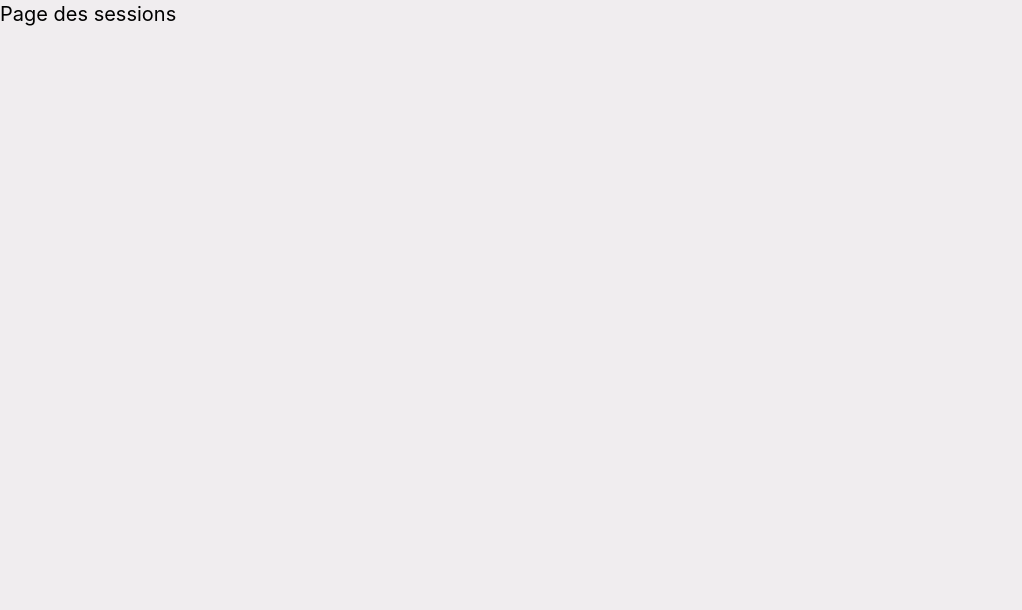
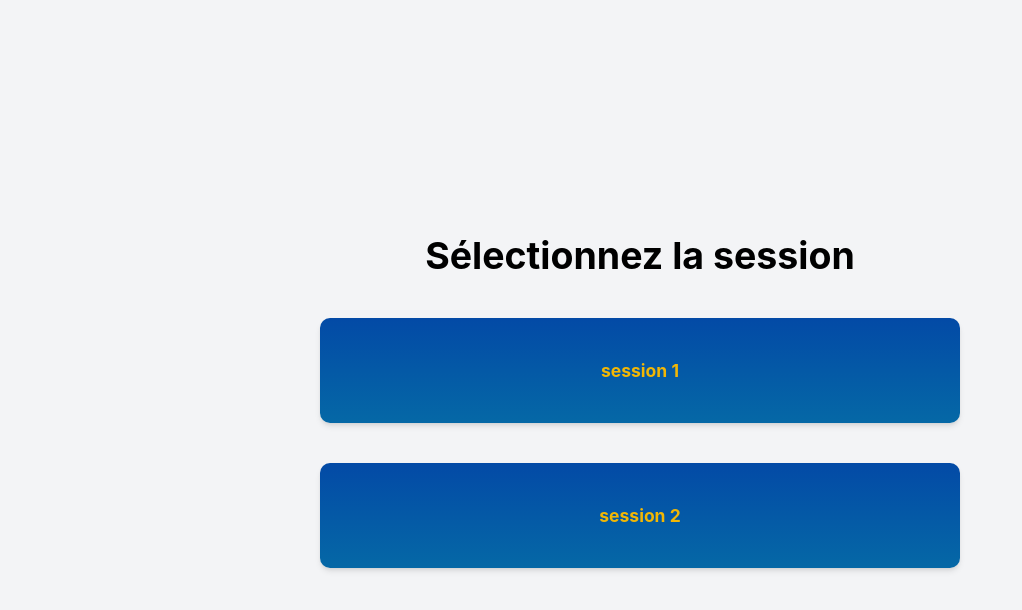
Before and after one commit to DevLocky10/pigier, a React (Vite) app: page /session/1 in a window 1280 px wide. Shown: the top 610 px of the page, without its empty margins (0-1022 px from the left). Built offline with nearby package versions, Linux system fonts and the light colour scheme.

Commit message:
ajout de la page session au routing

```diff
--- a/src/App.tsx
+++ b/src/App.tsx
@@ -1,13 +1,14 @@
 import { createBrowserRouter, RouterProvider } from "react-router-dom"
 import { Home } from "./pages/Home"
 import { Level } from "./pages/Level"
+import { Session } from "./pages/session"
 
 
 function App() {
   const router = createBrowserRouter([
     {path: "/", element: <Home />},
     {path: "/level", element: <Level />},
-    {path: "/session/:level_id", element: <div>Page des sessions</div>},
+    {path: "/session/:level_id", element: <Session />},
     {path: "/authenticate/:level_id/:session_id", element: <div>Formulaire d'indentification</div>},
     {path: "/result", element: <div>Page des résultats</div>}
   ])
--- a/src/pages/session.tsx
+++ b/src/pages/session.tsx
@@ -1,7 +1,7 @@
 import { useParams } from "react-router-dom";
 import { LinkCard } from "../components/LinkCard";
 
-export function session() {
+export function Session() {
 
   const level_id = useParams().level_id;
 
```
